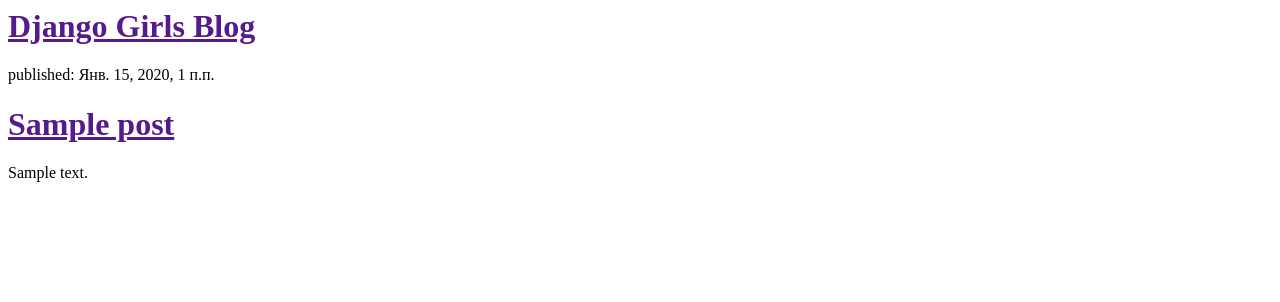
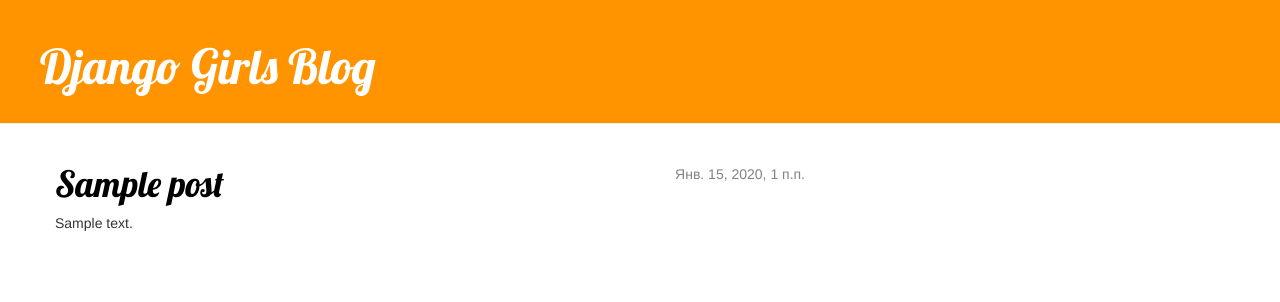
Before and after one commit to vshatl/my-first-blog, a Django app: template blog/templates/blog/post_list.html in a window 1280 px wide. Shown: the top 302 px of the page. Run offline with Django 3.2, Linux system fonts and the light colour scheme; the template is opened without the code that fills it: values that come from a table or form of the project are taken from there, others are empty; tables that the repository leaves empty hold one stand-in row (values such as "Sample post"); parts of the project's set-up code (start-up, migrations or seed data) failed here and were passed over; some libraries are stand-ins or nearby versions.

Commit message:
добавлен css шаблон поста

```diff
--- /dev/null
+++ b/blog/static/css/blog.css
@@ -0,0 +1,47 @@
+    .page-header {
+        background-color: #ff9400;
+        margin-top: 0;
+        padding: 20px 20px 20px 40px;
+    }
+
+    .page-header h1, .page-header h1 a, .page-header h1 a:visited, .page-header h1 a:active {
+        color: #ffffff;
+        font-size: 36pt;
+        text-decoration: none;
+    }
+
+    .content {
+        margin-left: 40px;
+    }
+
+    h1, h2, h3, h4 {
+        font-family: 'Lobster', cursive;
+    }
+
+    .date {
+        float: right;
+        color: #828282;
+    }
+
+    .save {
+        float: right;
+    }
+
+    .post-form textarea, .post-form input {
+        width: 100%;
+    }
+
+    .top-menu, .top-menu:hover, .top-menu:visited {
+        color: #ffffff;
+        float: right;
+        font-size: 26pt;
+        margin-right: 20px;
+    }
+
+    .post {
+        margin-bottom: 70px;
+    }
+
+    .post h1 a, .post h1 a:visited {
+        color: #000000;
+    }
--- /dev/null
+++ b/blog/templates/blog/base.html
@@ -0,0 +1,23 @@
+    {% load staticfiles %}
+    <html>
+        <head>
+            <link rel="stylesheet" href="//maxcdn.bootstrapcdn.com/bootstrap/3.2.0/css/bootstrap.min.css">
+            <link rel="stylesheet" href="//maxcdn.bootstrapcdn.com/bootstrap/3.2.0/css/bootstrap-theme.min.css">
+            <link rel="stylesheet" href="{% static 'css/blog.css' %}">
+            <link href="https://fonts.googleapis.com/css?family=Lobster&subset=latin,cyrillic" rel="stylesheet" type="text/css">
+            <title>Django Girls blog</title>
+        </head>
+        <body>
+        <div class="page-header">
+            <h1><a href="/">Django Girls Blog</a></h1>
+        </div>
+        <div class="content container">
+            <div class="row">
+                <div class="col-md-8">
+                {% block content %}
+                {% endblock %}
+                </div>
+            </div>
+        </div>
+        </body>
+    </html>
--- a/blog/templates/blog/post_list.html
+++ b/blog/templates/blog/post_list.html
@@ -1,18 +1,13 @@
-    <html>
-        <head>
-            <title>Django Girls blog</title>
-        </head>
-        <body>
-            <div>
-                <h1><a href="">Django Girls Blog</a></h1>
+{% extends 'blog/base.html' %}
+
+{% block content %}
+    {% for post in posts %}
+        <div class="post">
+            <div class="date">
+                {{ post.published_date }}
             </div>
-
-    {% for post in posts %}
-        <div>
-            <p>published: {{ post.published_date }}</p>
-            <h1><a href="">{{ post.title }}</a></h1>
+            <h1><a href="{% url 'post_detail' pk=post.pk %}">{{ post.title }}</a></h1>
             <p>{{ post.text|linebreaksbr }}</p>
         </div>
     {% endfor %}
-        </body>
-    </html>
+{% endblock content %}
--- a/blog/urls.py
+++ b/blog/urls.py
@@ -3,4 +3,5 @@ from . import views
 
 urlpatterns = [
     url(r'^$', views.post_list, name='post_list'),
+    url(r'^post/(?P<pk>[0-9]+)/$', views.post_detail, name='post_detail'),
 ]
--- a/monik/urls.py
+++ b/monik/urls.py
@@ -18,5 +18,5 @@ from django.contrib import admin
 
 urlpatterns = [
     url(r'^admin/', admin.site.urls),
-    url(r'^blog/', include('blog.urls'))
+    url(r'', include('blog.urls')),
 ]
```
Also changed, not shown: blog/templates/blog/post_detail.html (added, +13 -0 lines), blog/views.py (+7 -4 lines).
